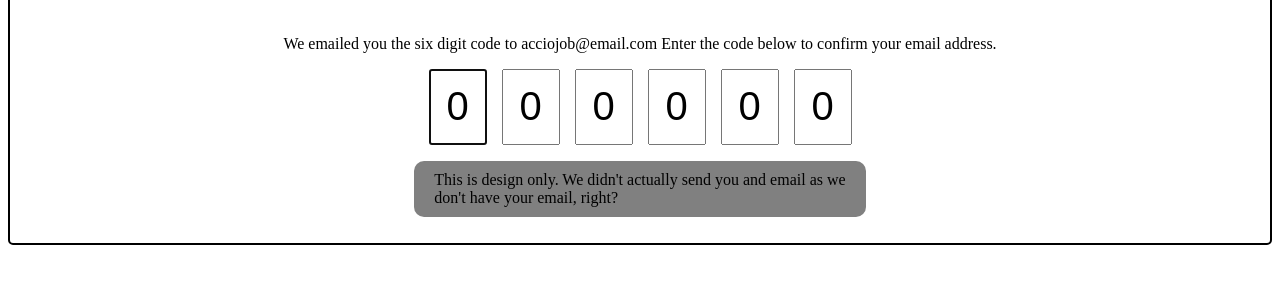
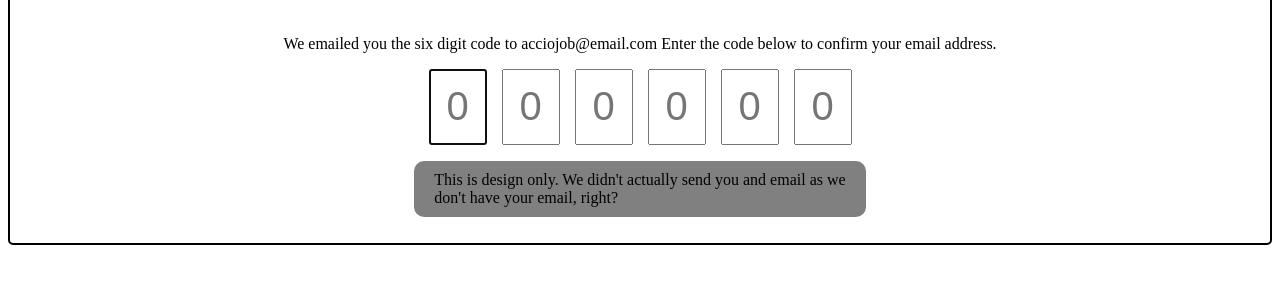
Before and after one commit to acciojob/OTP-imsidthakur, a website: page main.html in a window 1280 px wide. Shown: the part 81-364 px from the top of the page. Drawn offline with Linux system fonts and the light colour scheme.

Commit message:
created a submission

```diff
--- a/main.html
+++ b/main.html
@@ -13,12 +13,12 @@
 		We emailed you the six digit code to acciojob@email.com Enter the code below to confirm your email address.
 	</p>
 	<div class="code-container">
-    <input type="text" maxlength="1" class="code" autofocus value=0 id="code-1">
-    <input type="text" maxlength="1" class="code" value=0 id="code-2">
-    <input type="text" maxlength="1" class="code" value=0 id="code-3">
-    <input type="text" maxlength="1" class="code" value=0 id="code-4">
-	<input type="text" maxlength="1" class="code" value=0 id="code-5">
-	<input type="text" maxlength="1" class="code" value=0 id="code-6">
+    <input type="text" maxlength="1" class="code"  placeholder="0" id="code-1">
+    <input type="text" maxlength="1" class="code" placeholder="0" id="code-2">
+    <input type="text" maxlength="1" class="code" placeholder="0" id="code-3">
+    <input type="text" maxlength="1" class="code" placeholder="0" id="code-4">
+	<input type="text" maxlength="1" class="code" placeholder="0" id="code-5">
+	<input type="text" maxlength="1" class="code" placeholder="0" id="code-6">
 </div>
 	<p class="sub-text">
 		This is design only. We didn't actually send you and email as we
```
